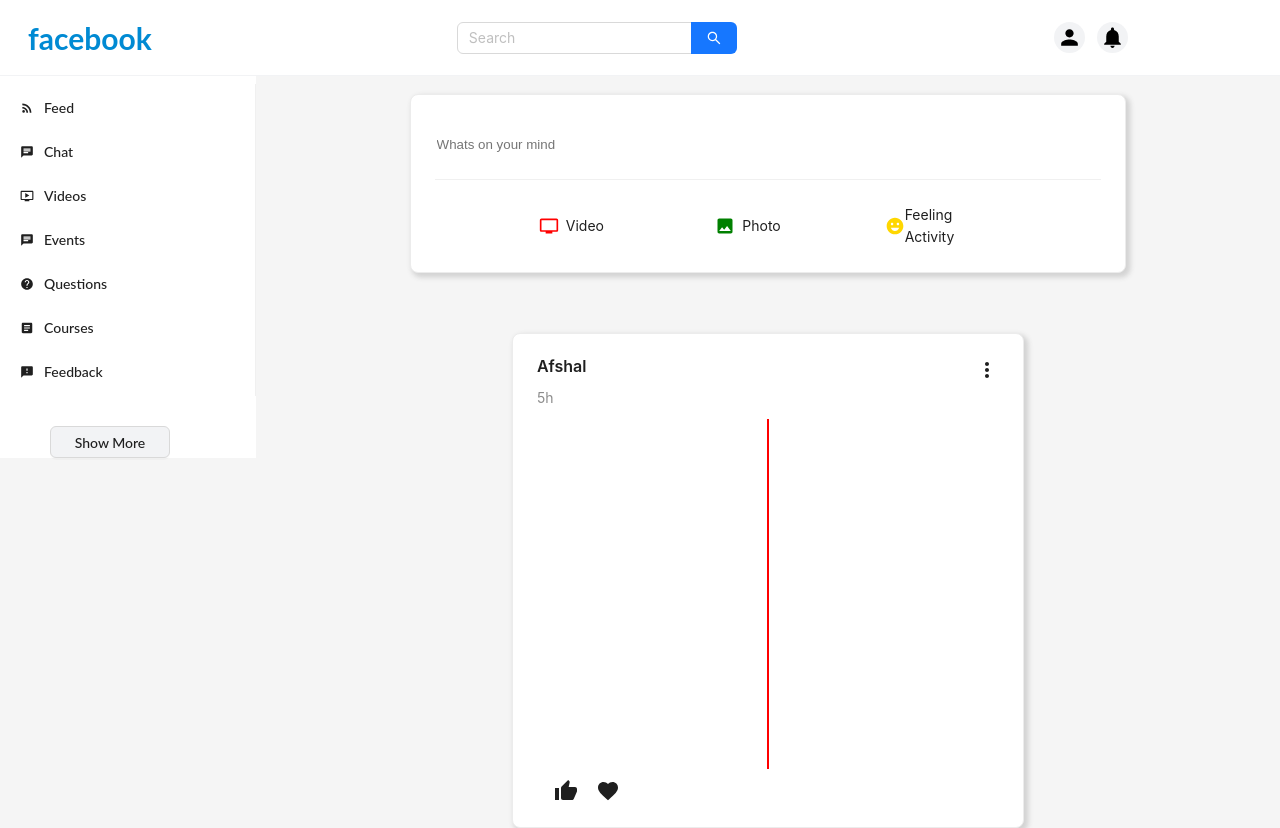
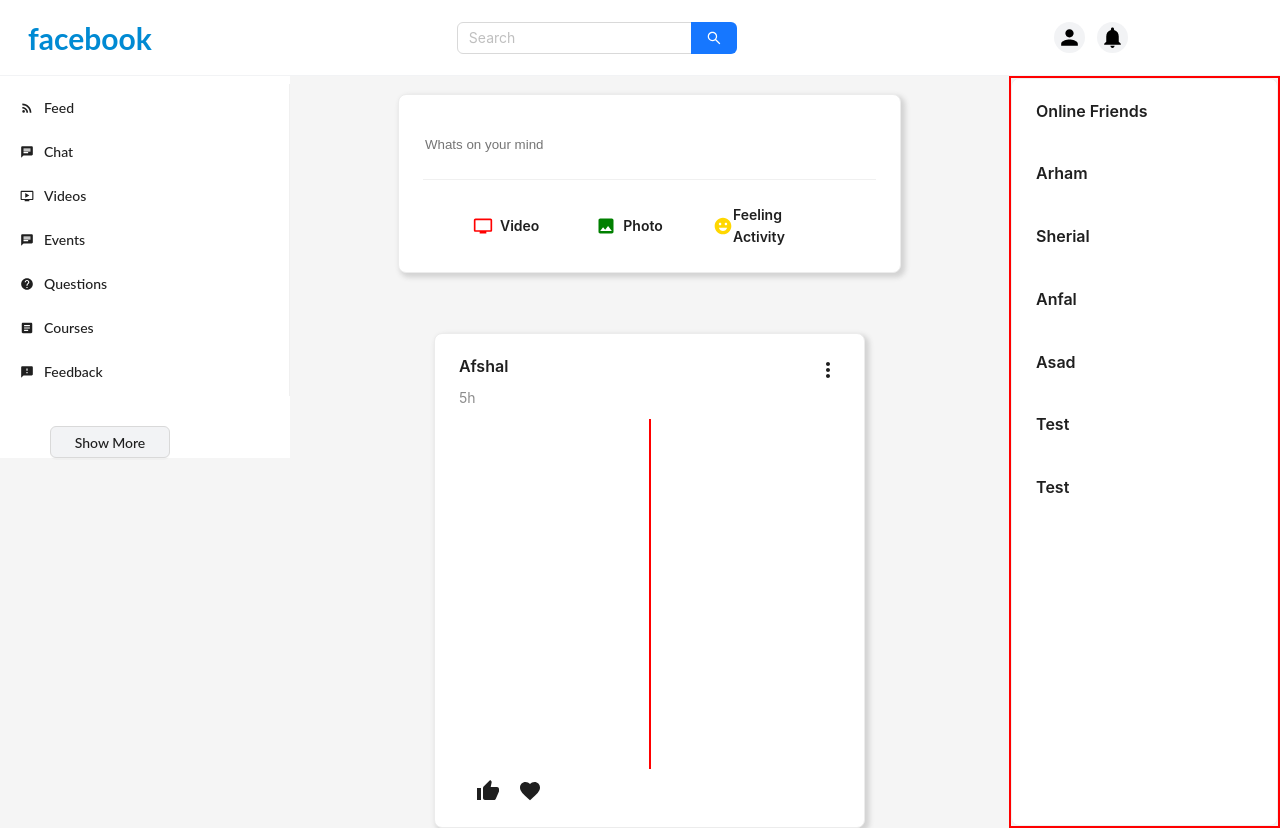
Before and after one commit to Afshal-Hassan/SocialMediaApp, a React (Create React App) app: page / in a window 1280 px wide. Built offline with nearby package versions, Linux system fonts and the light colour scheme.

Commit message:
Online Friends component added

```diff
--- a/src/components/navbar/Navbar.css
+++ b/src/components/navbar/Navbar.css
@@ -1,6 +1,6 @@
 .nav-layout{
 
-    width: 20vw;
+    width: 21.5%;
     height: fit-content ;
     background-color: #FFFFFF;
     padding-top: 0.5rem;
@@ -15,4 +15,7 @@
     .hide-buttons{
         display: none;
     }
+    .nav-layout{
+        display: none;
+    }
 }
--- a/src/components/posts/Post.css
+++ b/src/components/posts/Post.css
@@ -1,5 +1,5 @@
 .posts-layout{
-    width: 80vw;
+    width: 55%;
     display: flex;
     align-items: center;
     padding-top: 1.25em;
@@ -7,3 +7,17 @@
 .text{
     margin-bottom: 8px !important;
 }
+.what-on-mind-card{
+    width: 70%;
+}
+
+@media (max-width:420px) {
+
+ .what-on-mind-card{
+    width: 90%;
+ }
+ .posts-layout{
+    width: 100% !important;
+ }
+
+}
--- a/src/components/posts/PostFeed.css
+++ b/src/components/posts/PostFeed.css
@@ -0,0 +1,10 @@
+.post-feed-card{
+    width: 60%;
+}
+
+@media (max-width:420px) {
+
+    .post-feed-card{
+        width: 83%;
+    }
+}
--- a/src/components/posts/Posts.jsx
+++ b/src/components/posts/Posts.jsx
@@ -19,11 +19,12 @@
         <Layout className='posts-layout'>
             <Card
             style={{
-                width:"70%",
+
                 border:"1px solid #ececec",
                 boxShadow:"3px 3px 5px 1.5px lightgray",
                 borderRadius:8
             }}
+            className="what-on-mind-card"
             >
                 <p style={{ color: "gray" }}><input style={{border:"none",margin:0,outline:"none"}} placeholder='Whats on your mind' id='whats-on-mind' onClick={handleWhatsOnYourMind}/></p>
                 <Divider plain={true} />
@@ -39,7 +40,7 @@
                         cursor:"pointer"
                     }}>
 
-                        <PersonalVideoIcon style={{width:20,color:"red"}}/><Text>Video</Text>
+                        <PersonalVideoIcon style={{width:20,color:"red"}}/><Text style={{fontWeight:600}}>Video</Text>
 
                 </div>
                 <div
@@ -53,7 +54,7 @@
                         cursor:"pointer"
                     }}>
 
-                        <InsertPhotoIcon style={{width:20,color:"green"}}/><Text>Photo</Text>
+                        <InsertPhotoIcon style={{width:20,color:"green"}}/><Text style={{fontWeight:600}}>Photo</Text>
 
                 </div>
                 <div
@@ -67,7 +68,7 @@
                         cursor:"pointer"
                     }}>
 
-                        <EmojiEmotionsIcon style={{width:20,color:"gold"}}/><Text>Feeling Activity</Text>
+                        <EmojiEmotionsIcon style={{width:20,color:"gold"}}/><Text style={{fontWeight:600}}>Feeling Activity</Text>
 
                 </div>
                 </div>
--- a/src/components/posts/PostsFeed.jsx
+++ b/src/components/posts/PostsFeed.jsx
@@ -4,12 +4,12 @@
 import MoreVertIcon from '@mui/icons-material/MoreVert';
 import ThumbUpIcon from '@mui/icons-material/ThumbUp';
 import FavoriteIcon from '@mui/icons-material/Favorite';
-
+import "./PostFeed.css"
 function PostsFeed() {
   return (
     <Card
     style={{
-        width:"50%",
+
         border:"1px solid #ececec",
         boxShadow:"3px 3px 5px 1.5px lightgray",
         borderRadius:8,
--- /dev/null
+++ b/src/components/status/Status.css
@@ -0,0 +1,11 @@
+.status-layout{
+    width: 20%;
+    border: 2px solid red;
+}
+
+@media (max-width:420px) {
+    .status-layout{
+        display: none;
+    }
+
+}
--- /dev/null
+++ b/src/components/status/Status.jsx
@@ -0,0 +1,72 @@
+import { Card, Layout, Typography } from 'antd'
+import Meta from 'antd/es/card/Meta';
+import React from 'react'
+import "./Status.css";
+const { Title } = Typography;
+
+function Status() {
+    return (
+        <Layout className='status-layout'>
+            <Card style={{ height: "100%" }}>
+                <Meta
+                    title="Online Friends"
+                    style={{marginBottom:10}}
+                />
+
+                <div
+                    style=
+                    {{
+                        display: "flex",
+                        flexDirection: "row",
+                        alignItems: "center",
+                        marginBottom: "0.3em",
+                    }}>
+                    <Title level={5}>Arham</Title>
+                </div>
+                <div
+                    style=
+                    {{
+                        display: "flex",
+                        flexDirection: "row",
+                        alignItems: "center",
+                        marginBottom: "0.3em",
+                    }}> <Title level={5}>Sherial</Title></div>
+                <div
+                    style=
+                    {{
+                        display: "flex",
+                        flexDirection: "row",
+                        alignItems: "center",
+                        marginBottom: "0.3em",
+                    }}>  <Title level={5}>Anfal</Title></div>
+                <div
+                    style=
+                    {{
+                        display: "flex",
+                        flexDirection: "row",
+                        alignItems: "center",
+                        marginBottom: "0.3em",
+                    }}>   <Title level={5}>Asad</Title></div>
+                <div
+                    style=
+                    {{
+                        display: "flex",
+                        flexDirection: "row",
+                        alignItems: "center",
+                        marginBottom: "0.3em",
+                    }}> <Title level={5}>Test</Title></div>
+                <div
+                    style=
+                    {{
+                        display: "flex",
+                        flexDirection: "row",
+                        alignItems: "center",
+                        marginBottom: "0.3em",
+                    }}> <Title level={5}>Test</Title></div>
+
+            </Card>
+        </Layout>
+    )
+}
+
+export default Status
--- a/src/pages/home/Home.jsx
+++ b/src/pages/home/Home.jsx
@@ -4,6 +4,7 @@
 import Posts from '../../components/posts/Posts'
 import { Layout } from 'antd'
 import "./Home.css";
+import Status from '../../components/status/Status'
 
 function Home() {
 
@@ -14,6 +15,7 @@
         <Layout id='home-pg-layout'>
         <Navbar/>
         <Posts/>
+        <Status/>
         </Layout>
     </>
   )
```
